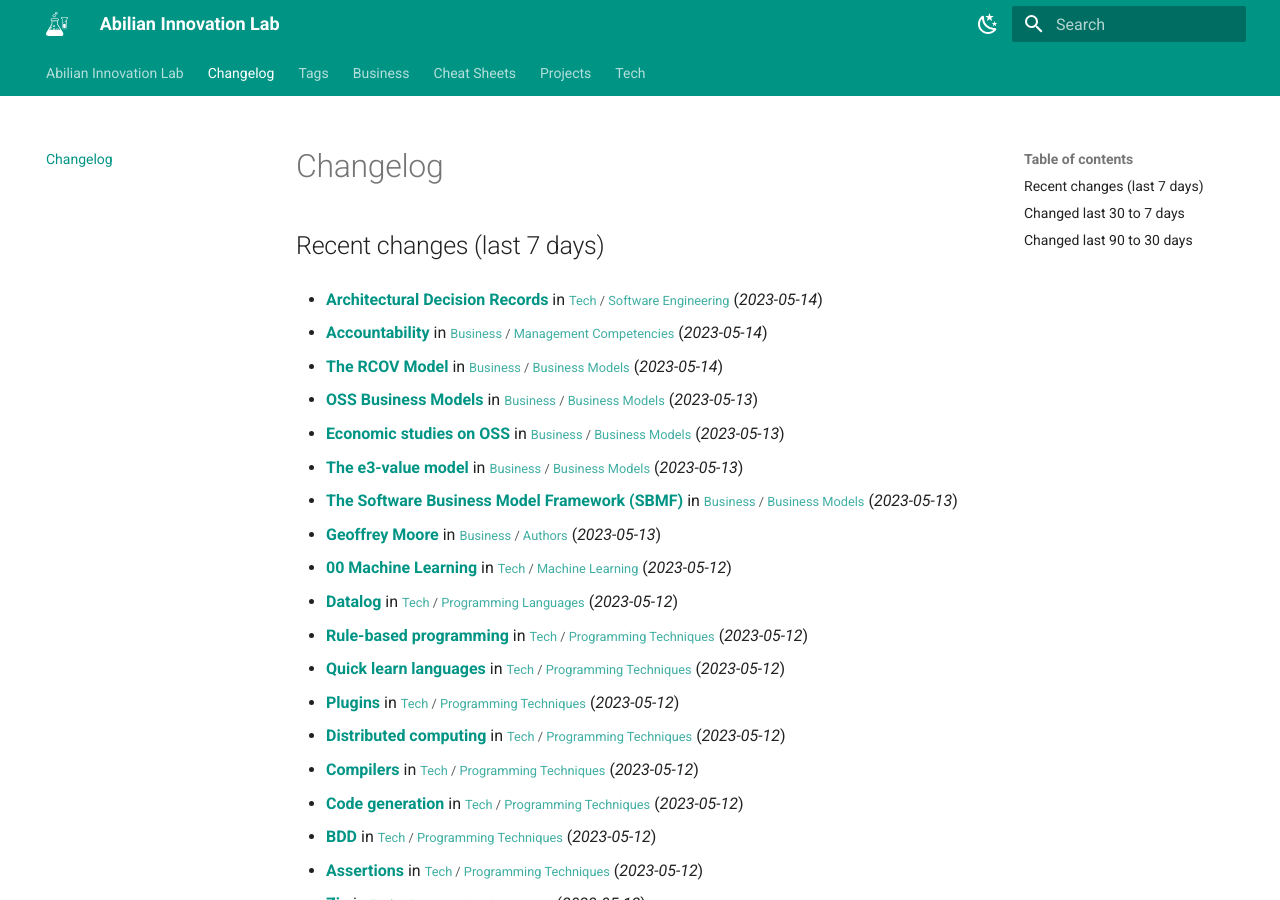
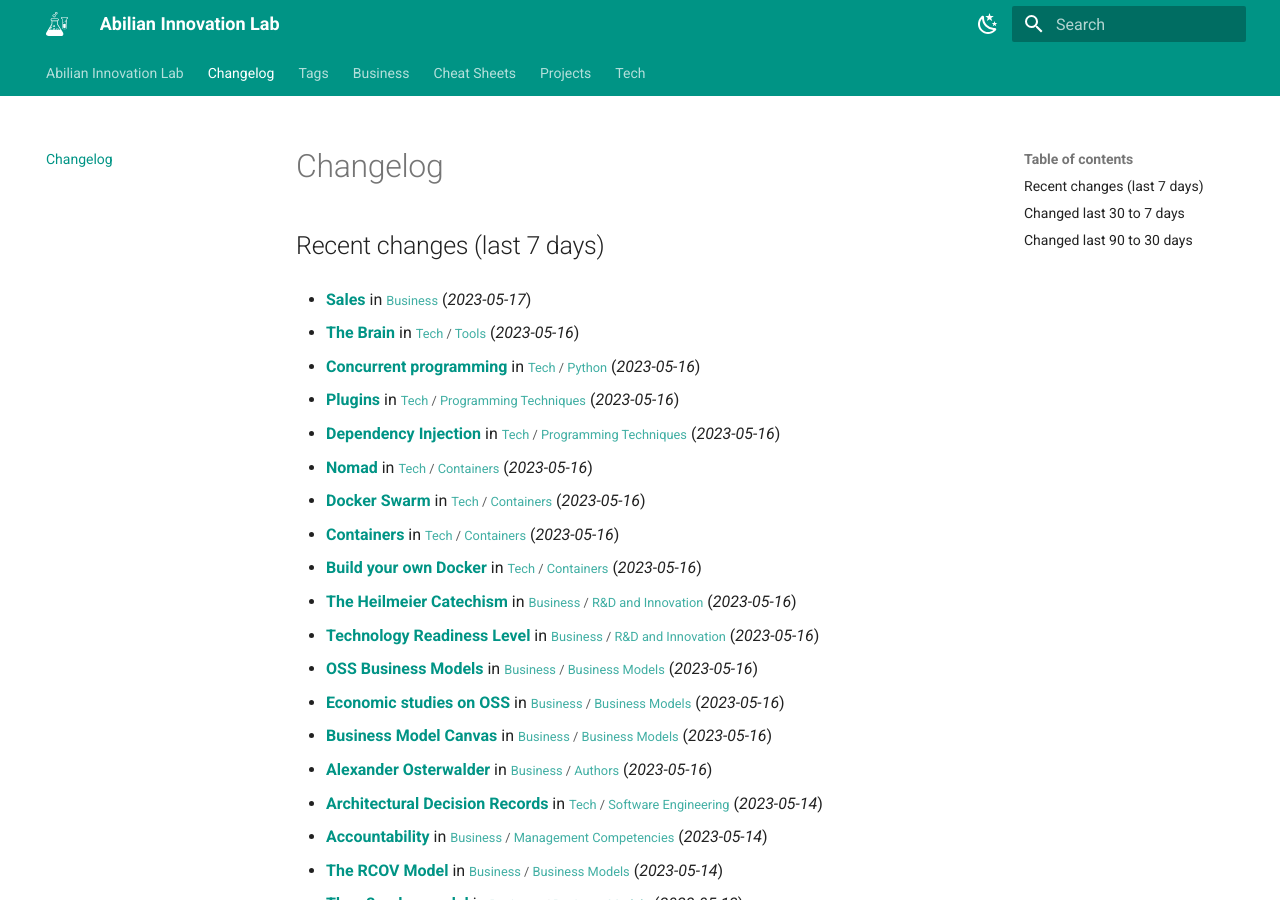
Before and after one commit to abilian/lab.abilian.com, an MkDocs documentation site: the page built from docs/changelog.md, in a window 1280 px wide and 900 px high. Built offline with MkDocs 1.6.1 and Material for MkDocs 9.7.7, drawn with Linux system fonts in a browser that asks for light colours; comment, search, counter and statistics services are not loaded; some of the changed text lies outside the part shown.

Commit message:
Update content

```diff
--- a/docs/changelog.md
+++ b/docs/changelog.md
@@ -1,16 +1,42 @@
 # Changelog
 
 ## Recent changes (last 7 days)
+
+- **[Sales](/Business/Sales/)** in <small>[Business](/Business/00 Business/)</small> (*2023-05-17*)
+
+- **[The Brain](/Tech/Tools/The Brain/)** in <small>[Tech](/Tech/00 Technology/) / [Tools](/Tech/Tools/Automation/)</small> (*2023-05-16*)
+
+- **[Concurrent programming](/Tech/Python/Concurrent programming/)** in <small>[Tech](/Tech/00 Technology/) / [Python](/Tech/Python/(Pretty) tables in Python/)</small> (*2023-05-16*)
+
+- **[Plugins](/Tech/Programming Techniques/Plugins/)** in <small>[Tech](/Tech/00 Technology/) / [Programming Techniques](/Tech/Programming Techniques/Assertions/)</small> (*2023-05-16*)
+
+- **[Dependency Injection](/Tech/Programming Techniques/Dependency Injection/)** in <small>[Tech](/Tech/00 Technology/) / [Programming Techniques](/Tech/Programming Techniques/Assertions/)</small> (*2023-05-16*)
+
+- **[Nomad](/Tech/Containers/Nomad/)** in <small>[Tech](/Tech/00 Technology/) / [Containers](/Tech/Containers/Build your own Docker/)</small> (*2023-05-16*)
+
+- **[Docker Swarm](/Tech/Containers/Docker Swarm/)** in <small>[Tech](/Tech/00 Technology/) / [Containers](/Tech/Containers/Build your own Docker/)</small> (*2023-05-16*)
+
+- **[Containers](/Tech/Containers/Containers/)** in <small>[Tech](/Tech/00 Technology/) / [Containers](/Tech/Containers/Build your own Docker/)</small> (*2023-05-16*)
+
+- **[Build your own Docker](/Tech/Containers/Build your own Docker/)** in <small>[Tech](/Tech/00 Technology/) / [Containers](/Tech/Containers/Build your own Docker/)</small> (*2023-05-16*)
+
+- **[The Heilmeier Catechism](/Business/R&D and Innovation/The Heilmeier Catechism/)** in <small>[Business](/Business/00 Business/) / [R&D and Innovation](/Business/R&D and Innovation/Technology Readiness Level/)</small> (*2023-05-16*)
+
+- **[Technology Readiness Level](/Business/R&D and Innovation/Technology Readiness Level/)** in <small>[Business](/Business/00 Business/) / [R&D and Innovation](/Business/R&D and Innovation/Technology Readiness Level/)</small> (*2023-05-16*)
+
+- **[OSS Business Models](/Business/Business Models/OSS Business Models/)** in <small>[Business](/Business/00 Business/) / [Business Models](/Business/Business Models/Business Model Canvas/)</small> (*2023-05-16*)
+
+- **[Economic studies on OSS](/Business/Business Models/Economic studies on OSS/)** in <small>[Business](/Business/00 Business/) / [Business Models](/Business/Business Models/Business Model Canvas/)</small> (*2023-05-16*)
+
+- **[Business Model Canvas](/Business/Business Models/Business Model Canvas/)** in <small>[Business](/Business/00 Business/) / [Business Models](/Business/Business Models/Business Model Canvas/)</small> (*2023-05-16*)
+
+- **[Alexander Osterwalder](/Business/Authors/Alexander Osterwalder/)** in <small>[Business](/Business/00 Business/) / [Authors](/Business/Authors/00 Authors/)</small> (*2023-05-16*)
 
 - **[Architectural Decision Records](/Tech/Software Engineering/Architectural Decision Records/)** in <small>[Tech](/Tech/00 Technology/) / [Software Engineering](/Tech/Software Engineering/Architectural Decision Records/)</small> (*2023-05-14*)
 
 - **[Accountability](/Business/Management Competencies/Accountability/)** in <small>[Business](/Business/00 Business/) / [Management Competencies](/Business/Management Competencies/Accountability/)</small> (*2023-05-14*)
 
 - **[The RCOV Model](/Business/Business Models/The RCOV Model/)** in <small>[Business](/Business/00 Business/) / [Business Models](/Business/Business Models/Business Model Canvas/)</small> (*2023-05-14*)
-
-- **[OSS Business Models](/Business/Business Models/OSS Business Models/)** in <small>[Business](/Business/00 Business/) / [Business Models](/Business/Business Models/Business Model Canvas/)</small> (*2023-05-13*)
-
-- **[Economic studies on OSS](/Business/Business Models/Economic studies on OSS/)** in <small>[Business](/Business/00 Business/) / [Business Models](/Business/Business Models/Business Model Canvas/)</small> (*2023-05-13*)
 
 - **[The e3-value model](/Business/Business Models/The e3-value model/)** in <small>[Business](/Business/00 Business/) / [Business Models](/Business/Business Models/Business Model Canvas/)</small> (*2023-05-13*)
 
@@ -25,8 +51,6 @@
 - **[Rule-based programming](/Tech/Programming Techniques/Rule-based programming/)** in <small>[Tech](/Tech/00 Technology/) / [Programming Techniques](/Tech/Programming Techniques/Assertions/)</small> (*2023-05-12*)
 
 - **[Quick learn languages](/Tech/Programming Techniques/Quick learn languages/)** in <small>[Tech](/Tech/00 Technology/) / [Programming Techniques](/Tech/Programming Techniques/Assertions/)</small> (*2023-05-12*)
-
-- **[Plugins](/Tech/Programming Techniques/Plugins/)** in <small>[Tech](/Tech/00 Technology/) / [Programming Techniques](/Tech/Programming Techniques/Assertions/)</small> (*2023-05-12*)
 
 - **[Distributed computing](/Tech/Programming Techniques/Distributed computing/)** in <small>[Tech](/Tech/00 Technology/) / [Programming Techniques](/Tech/Programming Techniques/Assertions/)</small> (*2023-05-12*)
 
@@ -106,9 +130,9 @@
 
 - **[Incentives](/Business/Practices/Incentives/)** in <small>[Business](/Business/00 Business/) / [Practices](/Business/Practices/Incentives/)</small> (*2023-05-07*)
 
-- **[Personal Knowledge Management (PKM)](/Business/Knowledge Management/Personal Knowledge Management (PKM)/)** in <small>[Business](/Business/00 Business/) / [Knowledge Management](/Business/Knowledge Management/Is knowledge management dead (or dying)?/)</small> (*2023-05-07*)
+- **[Personal Knowledge Management (PKM)](/Business/Knowledge Management/Personal Knowledge Management (PKM)/)** in <small>[Business](/Business/00 Business/) / [Knowledge Management](/Business/Knowledge Management/Concept Maps/)</small> (*2023-05-07*)
 
-- **[KM at SMEs](/Business/Knowledge Management/KM at SMEs/)** in <small>[Business](/Business/00 Business/) / [Knowledge Management](/Business/Knowledge Management/Is knowledge management dead (or dying)?/)</small> (*2023-05-07*)
+- **[KM at SMEs](/Business/Knowledge Management/KM at SMEs/)** in <small>[Business](/Business/00 Business/) / [Knowledge Management](/Business/Knowledge Management/Concept Maps/)</small> (*2023-05-07*)
 
 - **[W. Edwards Deming](/Business/Authors/W. Edwards Deming/)** in <small>[Business](/Business/00 Business/) / [Authors](/Business/Authors/00 Authors/)</small> (*2023-05-07*)
 
@@ -184,7 +208,7 @@
 
 - **[FASTEN](/Tech/Python/FASTEN/)** in <small>[Tech](/Tech/00 Technology/) / [Python](/Tech/Python/(Pretty) tables in Python/)</small> (*2023-05-06*)
 
-- **[Is knowledge management dead (or dying)?](/Business/Knowledge Management/Is knowledge management dead (or dying)?/)** in <small>[Business](/Business/00 Business/) / [Knowledge Management](/Business/Knowledge Management/Is knowledge management dead (or dying)?/)</small> (*2023-05-06*)
+- **[Is knowledge management dead (or dying)?](/Business/Knowledge Management/Is knowledge management dead (or dying)?/)** in <small>[Business](/Business/00 Business/) / [Knowledge Management](/Business/Knowledge Management/Concept Maps/)</small> (*2023-05-06*)
 
 - **[Docker](/Tech/Containers/Docker/)** in <small>[Tech](/Tech/00 Technology/) / [Containers](/Tech/Containers/Build your own Docker/)</small> (*2023-05-04*)
 
```
Also changed, not shown: other parts of docs/changelog.md (+0 -2 lines), docs/Business/Business Models/OSS Business Models.md (+23 -21 lines), docs/Business/Knowledge Management/Concept Maps.md (added, +84 -0 lines), docs/Business/Knowledge Management/Mind Mapping.md (added, +22 -0 lines), docs/Business/Project Management/Gilb's "Twelve Tough Questions".md (added, +32 -0 lines), docs/Business/Sales.md (added, +13 -0 lines).
